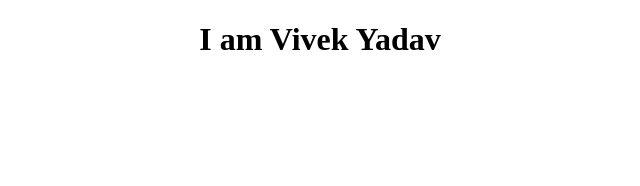
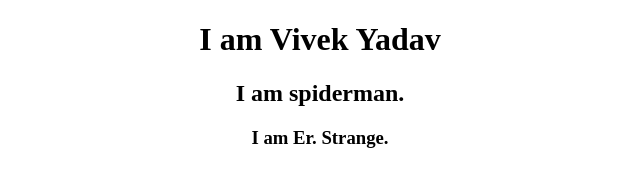
Before and after one commit to wiweq/vivek, a plain HTML site: page index.html in a window 1280 px wide. Shown: the whole page, without its empty margins (320-960 px from the left). Drawn offline with Linux system fonts and the light colour scheme.

Commit message:
Update index.html

```diff
--- a/index.html
+++ b/index.html
@@ -12,5 +12,7 @@
 </head>
 <body>
      <h1 class="center">I am Vivek Yadav</h1>
+     <h2 class="center">I am spiderman.</h2>
+     <h3 class="center">I am Er. Strange.</h3>
 </body>
 </html>
```
